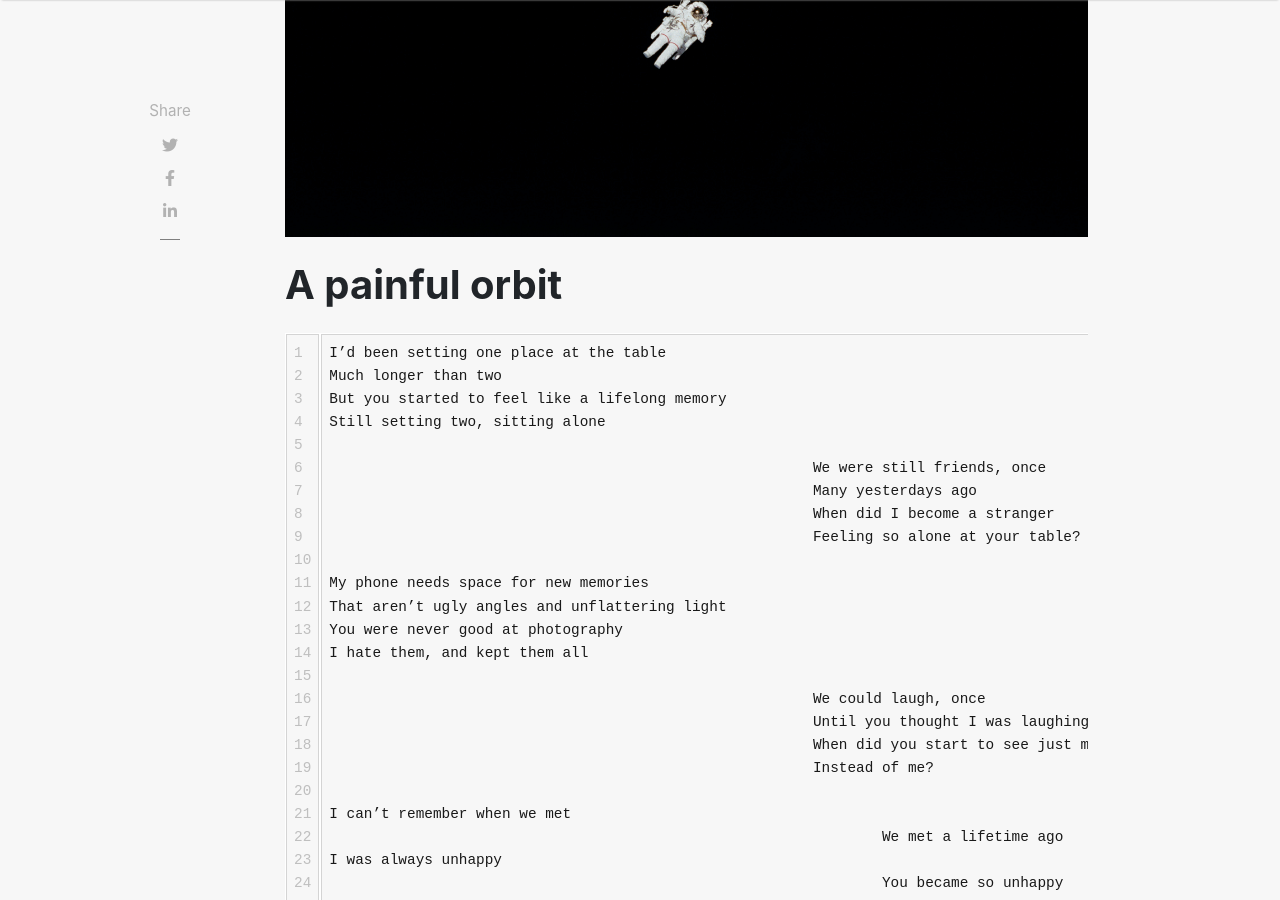
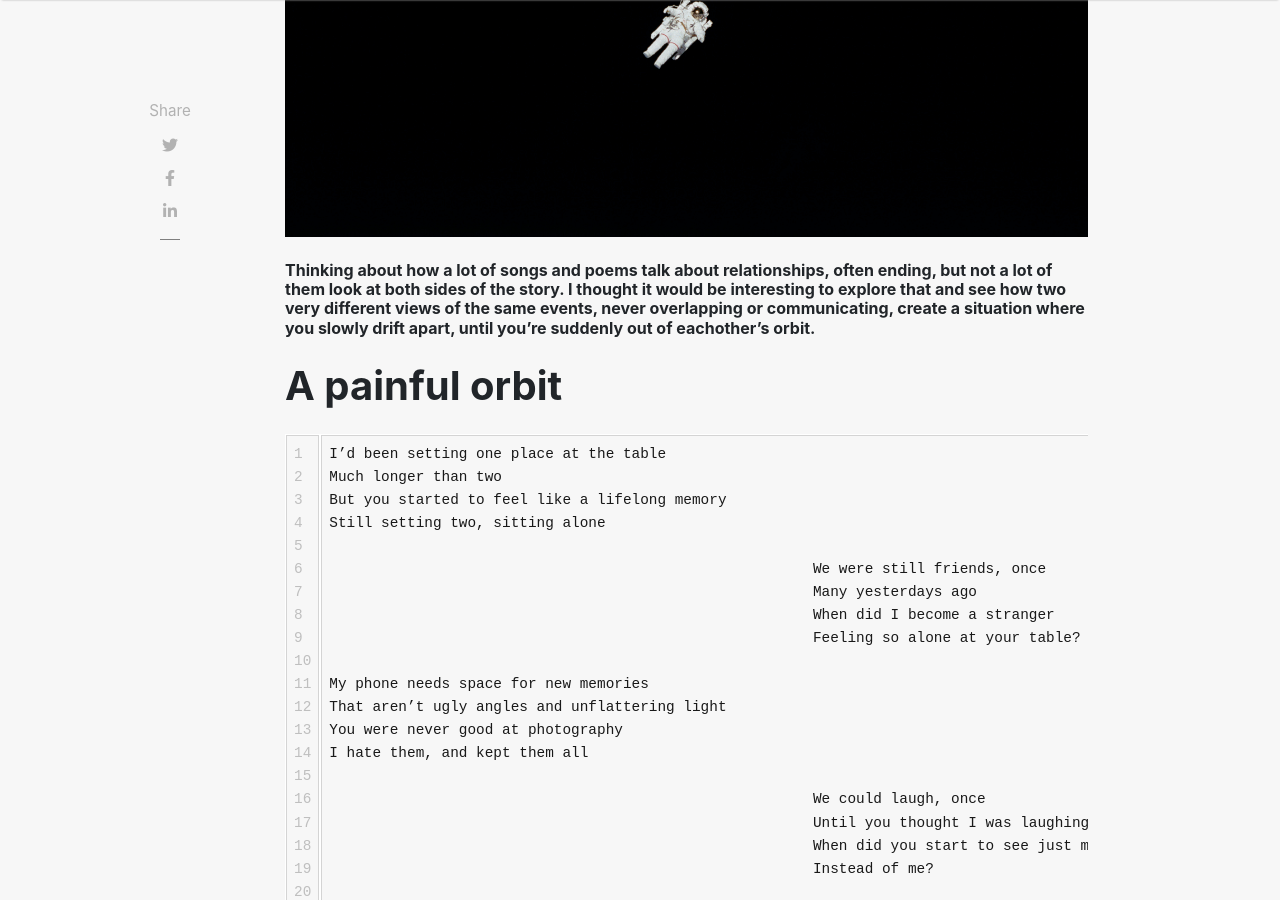
Before and after one commit to indie-zine/indie-zine.github.io, a Jekyll site: the page built from _posts/2022-06-28-a-painful-orbit.md, in a window 1280 px wide and 900 px high, scrolled down 637 px. Built offline with Jekyll 4.4.1, drawn with Linux system fonts in a browser that asks for light colours; nearby versions of some CDN libraries.

Commit message:
forgot the blurb

```diff
--- a/_posts/2022-06-28-a-painful-orbit.md
+++ b/_posts/2022-06-28-a-painful-orbit.md
@@ -13,6 +13,8 @@ image: assets\images\2022-06-28-a-painful-orbit\orbit-01.jpg
 featured: true
 
 ---
+
+###### Thinking about how a lot of songs and poems talk about relationships, often ending, but not a lot of them look at both sides of the story. I thought it would be interesting to explore that and see how two very different views of the same events, never overlapping or communicating, create a situation where you slowly drift apart, until you’re suddenly out of eachother’s orbit.
 
 # A painful orbit
 
```
